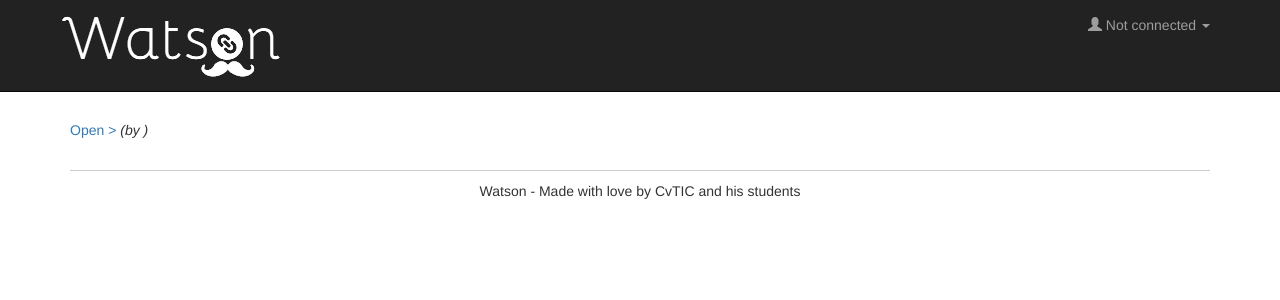
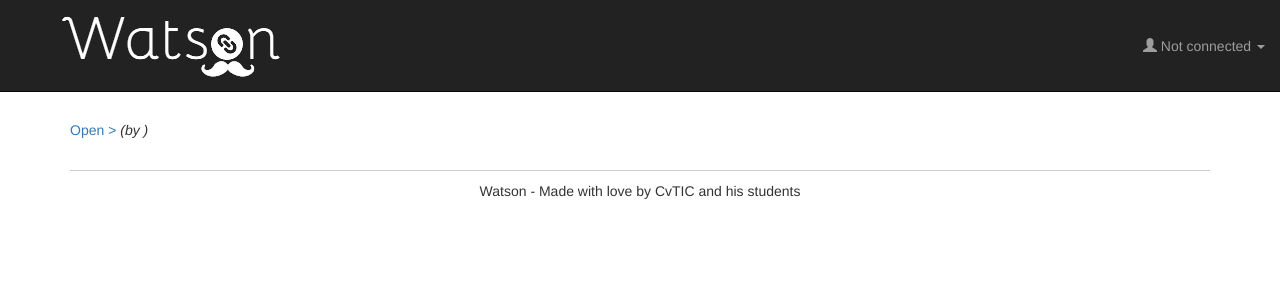
Before and after one commit to SihamWeb/UEL313-Groupe3-S3, a PHP site: template views/link.html.twig in a window 1280 px wide. Shown: the top 300 px of the page. Run offline with PHP 8.4, Linux system fonts and the light colour scheme; the template is opened without the code that fills it, so the values that code supplies are empty; some libraries are stand-ins or nearby versions.

Commit message:
Update style.css

```diff
--- a/web/css/style.css
+++ b/web/css/style.css
@@ -11,7 +11,14 @@ body {
 	font-size: 0;
 	background: url("../images/logo.png") no-repeat center center;
 }
-
+.centrage_vertical {
+    margin: 0;
+    position: absolute;
+    top: 50%;
+    -ms-transform: translateY(-50%);
+    transform: translateY(-50%);
+    right: 0px;
+}
 .footer {
     border-top: 1px solid #ccc;
     padding-top: 10px;
```
